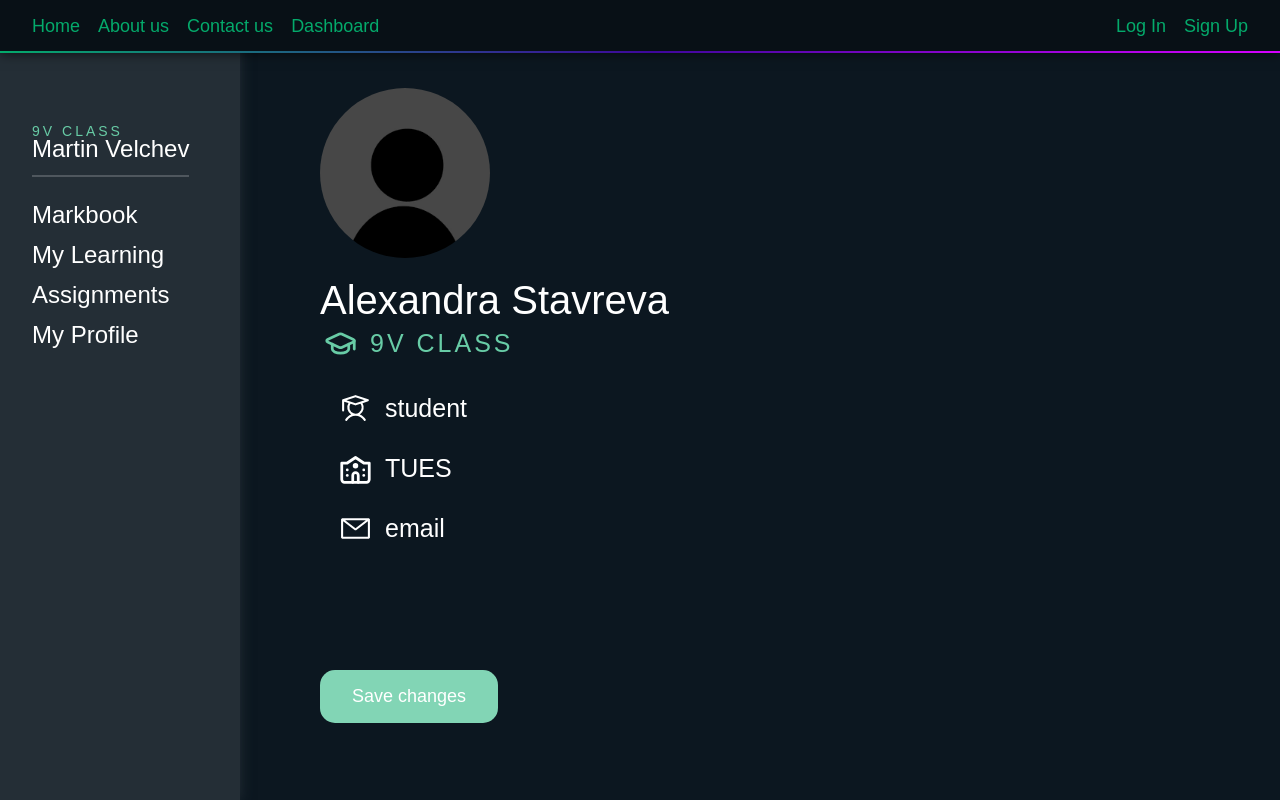
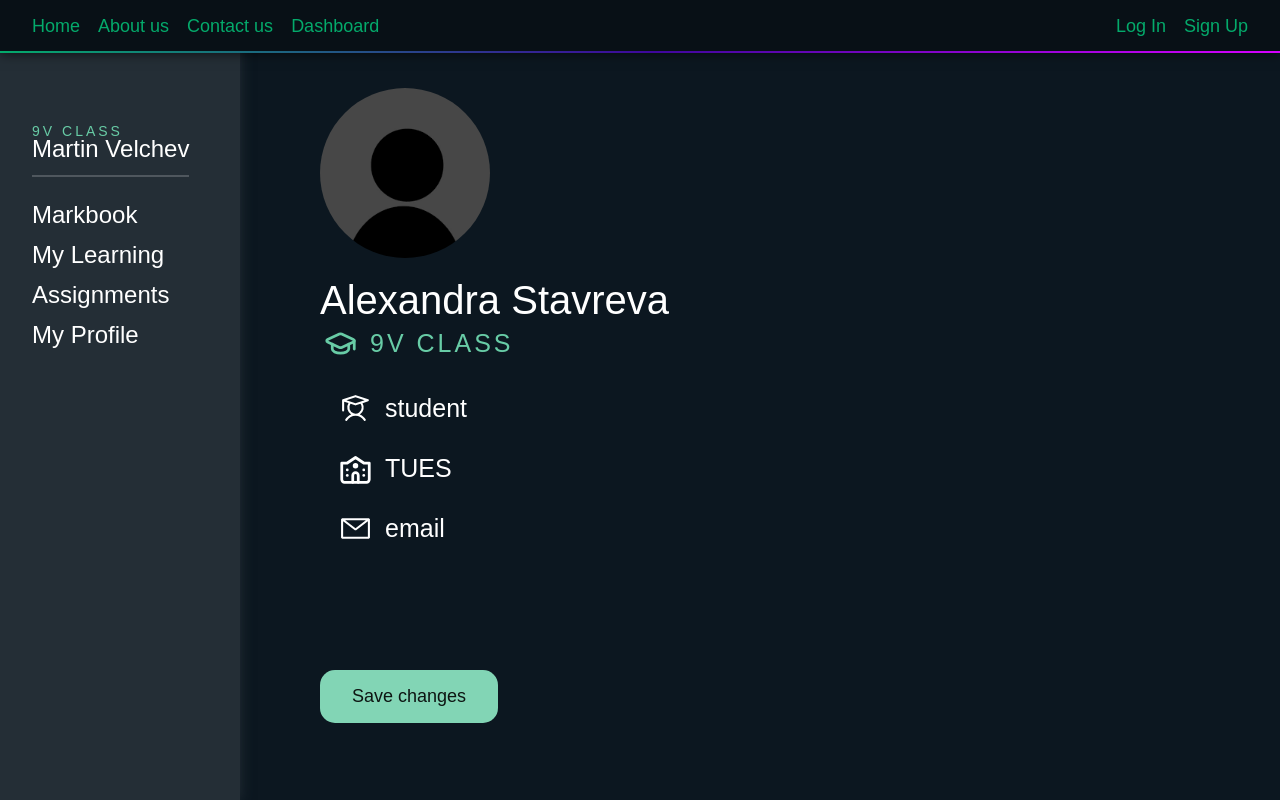
Before and after one commit to SookX/FreshEd, a React (Vite) app in the folder frontend/: page /dashboard/myprofile in a window 1280 px wide. Built offline with nearby package versions, Linux system fonts and the light colour scheme; no server answers; a web font is replaced by a local one.

Commit message:
btns white

```diff
--- a/frontend/src/css/general.css
+++ b/frontend/src/css/general.css
@@ -23,6 +23,7 @@
 
     /* W3 SCHOOLS */
     --green-shade-1: #025536;
+    --green-shade-2: #0d1512;
     --green: #04aa6b;
     --green-tint-1: #68cca6;
     --green-tint-2: #82d5b5;
@@ -33,6 +34,7 @@
     --purple: #D600FF;
     --purple-tint-1: #e666ff;
 
+    --blue-shade-1: #0c1013;
     --blue: #008efd;
     --blue-tint-2: #1a99fd;
     --blue-tint-1: #769cbc;
--- a/frontend/src/css/info.css
+++ b/frontend/src/css/info.css
@@ -44,7 +44,7 @@
     padding: 1.6rem 3.2rem;
     border-radius: 15px;
     cursor: pointer;
-    color: white;
+    color: var(--blue-shade-1);
     font-size: 1.8rem;
     font-family: inherit;
     align-items: center;
@@ -58,9 +58,9 @@
 .info-btn:hover,
 .info-btn:active {
     box-shadow: inset 0 0 0 2px var(--blue-tint-1);
+    color: white;
+    background-color: transparent;
 
-    background-color: transparent;
-    ;
 }
 
 .title {
--- a/frontend/src/css/myprofil.css
+++ b/frontend/src/css/myprofil.css
@@ -188,8 +188,6 @@
     color: var(--main-shade1);
 }
 
-.btn-save {}
-
 .btn-save,
 .btn-save:link,
 .btn-save:visited {
@@ -198,7 +196,7 @@
     padding: 1.6rem 3.2rem;
     border-radius: 15px;
     cursor: pointer;
-    color: white;
+    color: var(--green-shade-2);
     font-size: 1.8rem;
     font-family: inherit;
 
@@ -208,5 +206,6 @@
 .btn-save:hover,
 .btn-save:active {
     box-shadow: inset 0 0 0 2px var(--green-tint-2);
+    color: white;
     background-color: transparent;
 }
```
